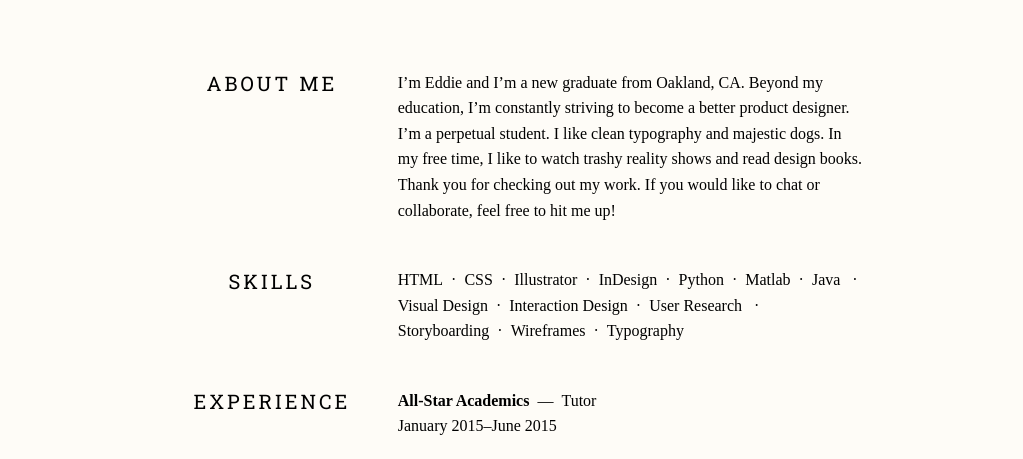
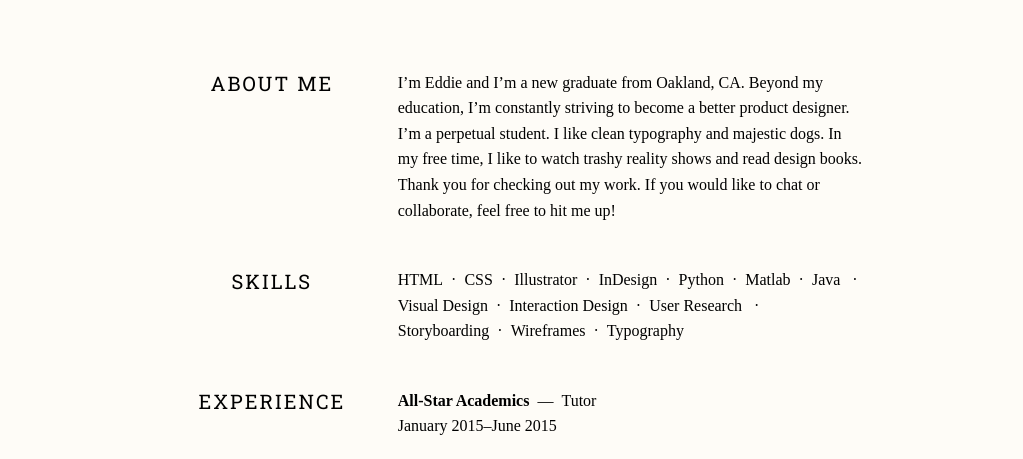
Before and after one commit to eddiehuang/portfolio, a plain HTML site: page about.html in a window 1280 px wide. Shown: the part 291-750 px from the top of the page, without its empty margins (128-1151 px from the left). Drawn offline with nearby package versions, Linux system fonts and the light colour scheme; a web font is replaced by a local one.

Commit message:
letter-spacing again...

```diff
--- a/css/style.css
+++ b/css/style.css
@@ -302,7 +302,7 @@ footer p i:hover{
     font-family: 'Roboto Slab', serif;
     font-weight: 500;
     text-align: center;
-    letter-spacing: .15em;
+    letter-spacing: .10em;
 }
 
 .aboutcontainer p{
```
